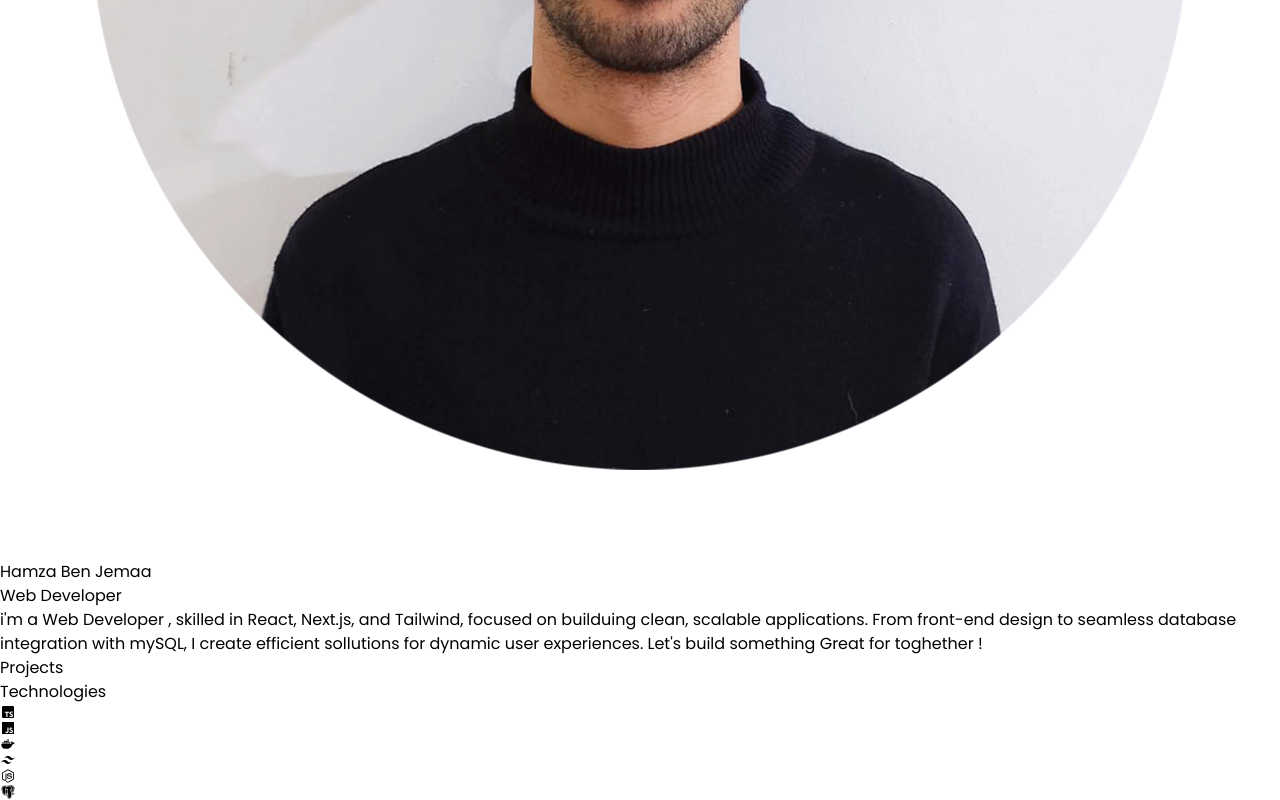
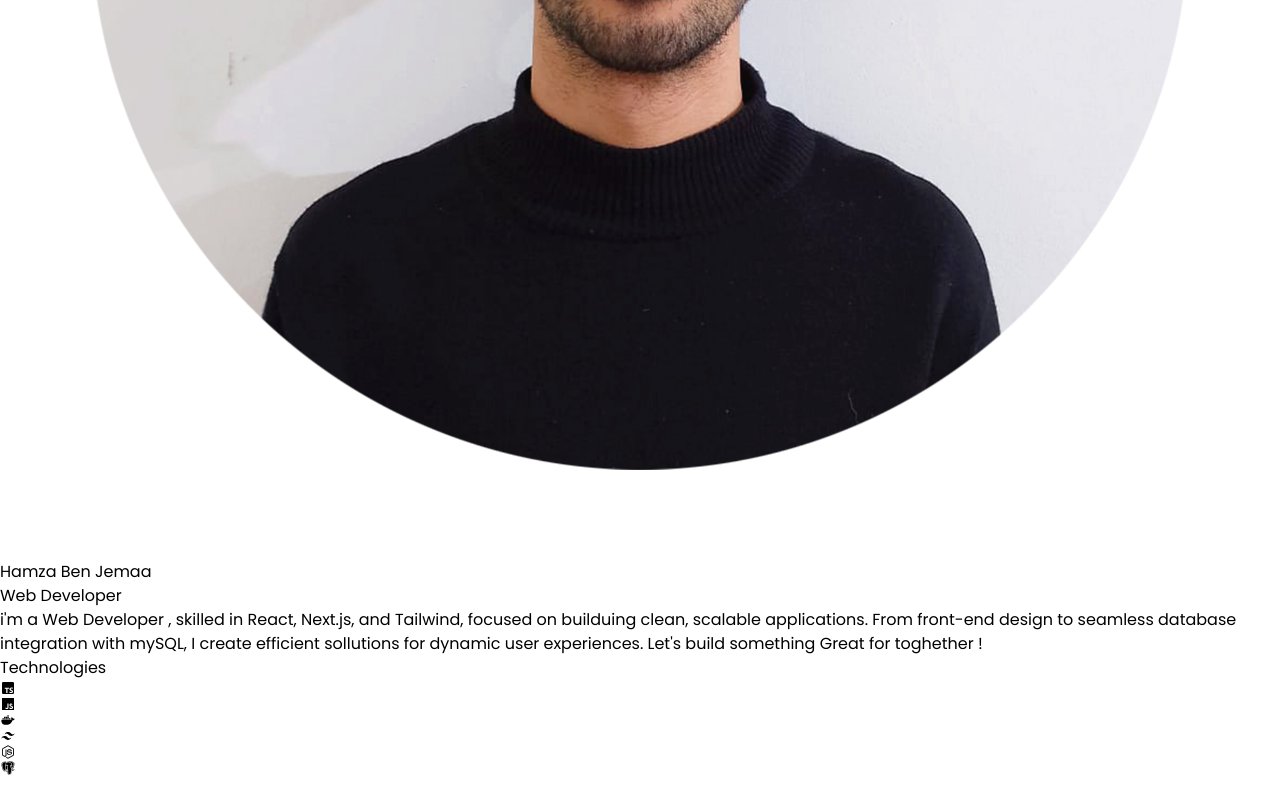
Before and after one commit to HamzaBnJemaa/hamzabenjemaa, a React (Vite) app: page / in a window 1280 px wide. Shown: the part 944-1744 px from the top of the page. After the commit the page ends 1720 px from the top, so only its background shows below. Built offline with nearby package versions, Linux system fonts and the light colour scheme.

Commit message:
projects1

```diff
--- a/src/components/Projects.jsx
+++ b/src/components/Projects.jsx
@@ -2,7 +2,7 @@ import React from 'react'
 
 const Projects = () => {
   return (
-    <div>Projects</div>
+    <div></div>
   )
 }
 
```
